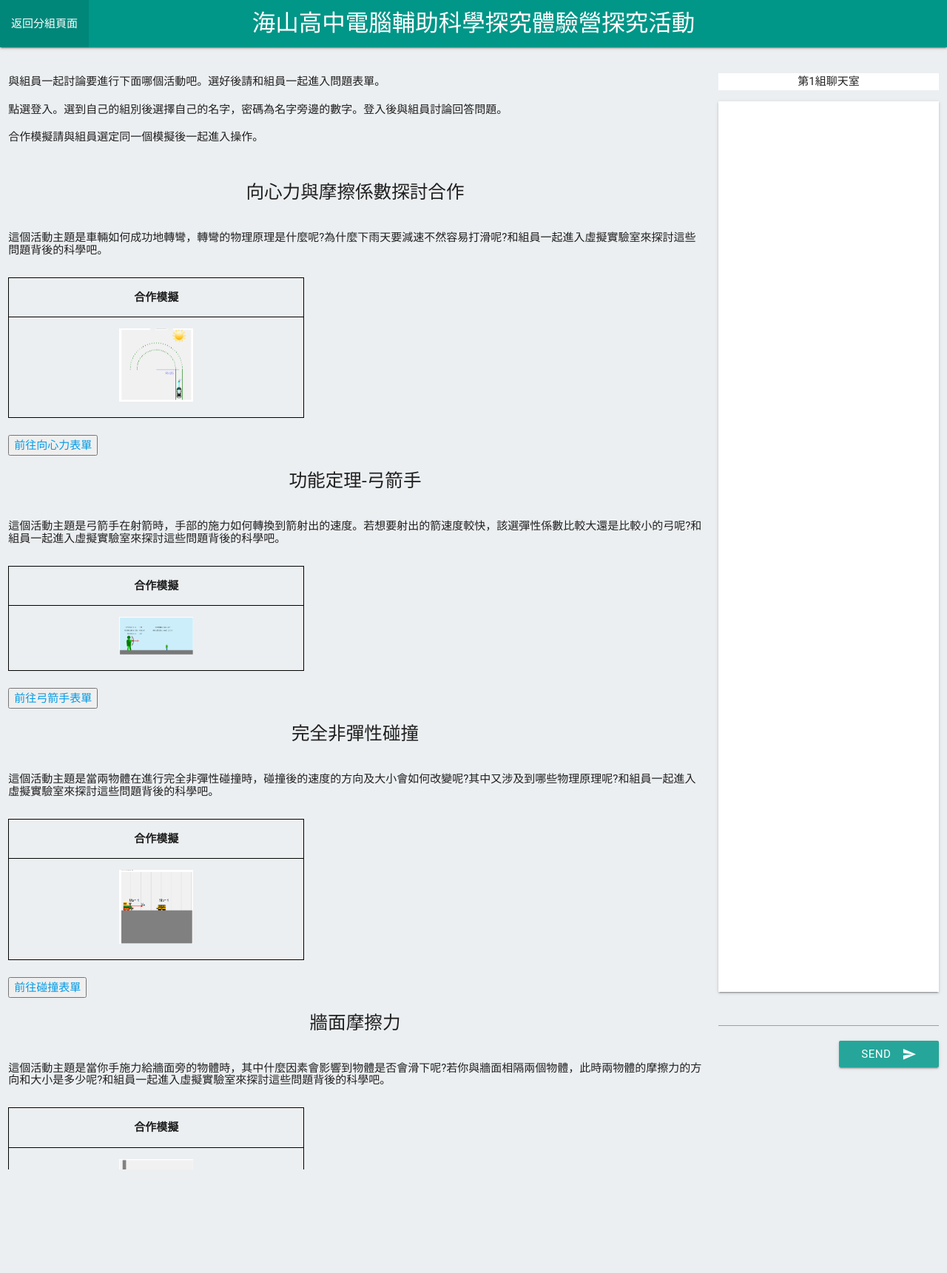
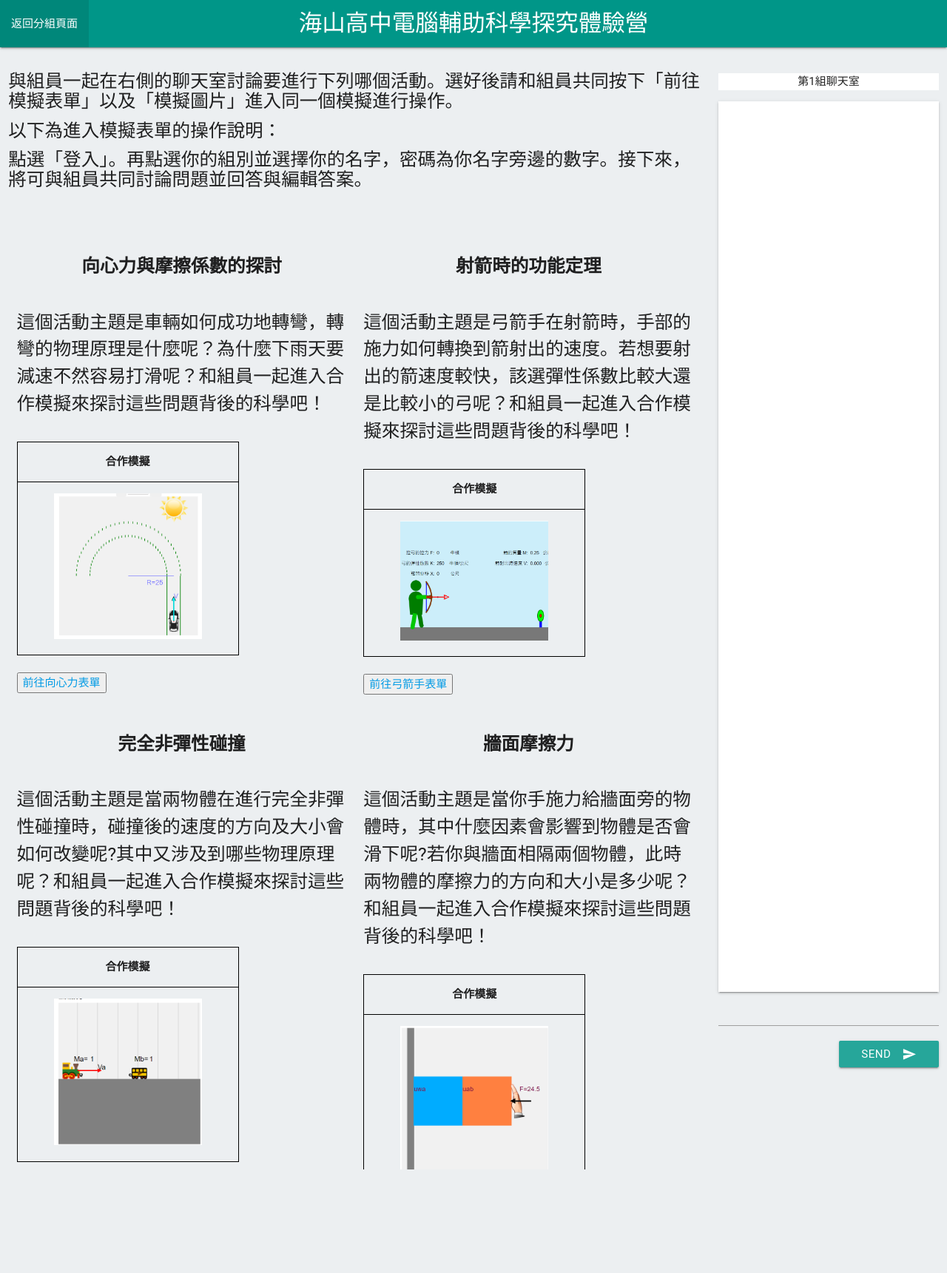
Before and after one commit to z1127000/cosci-activity-Web, a Flask app: page /groupPage/1 in a window 1280 px wide. Shown: the whole page at 74% size. Run offline with Flask 3, Linux system fonts and the light colour scheme; the visitor is signed in with stand-in values (Sample User, id 1); some libraries are stand-ins or nearby versions; some web fonts are replaced.

Commit message:
format update

```diff
--- a/app.py
+++ b/app.py
@@ -62,6 +62,7 @@
         now_users.append(username)
         session['username'] = username
         session['room'] = room
+        socketio.emit('user enter act', {"user":username})
         return redirect(url_for('home'))
 
 @app.route('/home/')
@@ -127,6 +128,7 @@
     room_split = data.get('room').split('_')
     msg_log["user"] = data.get('user')
     msg_log["msg"] = data['message']
+    msg_log["isoTime"] = datetime.datetime.now(tz=tzone).isoformat()
     msg_log["time"] = datetime.datetime.now(tz=tzone)
     if data.get('room') == 'None':
         msg_log["room"] = "全體聊天室"
@@ -154,8 +156,8 @@
             else:
                 all_members.pop(name)
 
-        grouping_log["member_Info"] = all_members
         grouping_log["group_Info"] = all_simu_group_info
+        grouping_log["isoTime"] = datetime.datetime.now(tz=tzone).isoformat()
         grouping_log["time"] = datetime.datetime.now(tz=tzone)
         grouping_msg_collection.insert_one(grouping_log)
 
@@ -182,11 +184,6 @@
                 all_members[username] = group
                 data["position"] = position
 
-                grouping_log["member_Info"] = all_members
-                grouping_log["group_Info"] = all_simu_group_info
-                grouping_log["time"] = datetime.datetime.now(tz=tzone)
-                grouping_msg_collection.insert_one(grouping_log)
-
                 socketio.emit('add new Member', data, to=room)
         elif all_members[username] != group:
             prev_group = all_members[username]
@@ -199,11 +196,6 @@
                 all_simu_group_info[prev_group][prev_position] = ""
                 all_members[username] = group
                 data["position"] = position
-
-                grouping_log["member_Info"] = all_members
-                grouping_log["group_Info"] = all_simu_group_info
-                grouping_log["time"] = datetime.datetime.now(tz=tzone)
-                grouping_msg_collection.insert_one(grouping_log)
 
                 socketio.emit('delete group Member', {"simuNum":simuNum, "group":prev_group, "position":prev_position}, to=room)
                 socketio.emit('add new Member', data, to=room)
@@ -232,6 +224,6 @@
 
 
 if __name__ == '__main__':
-    socketio.run(app, host='0.0.0.0', port=5000, debug=True)
+    socketio.run(app, host='0.0.0.0', port=5000)
 
 #ip:140.115.53.202
--- a/templates/groupPage.html
+++ b/templates/groupPage.html
@@ -16,7 +16,7 @@
             text-align: center;
         }
         table {
-            width: 400px;
+            width: 300px;
         }
         #message-box {
             overflow-y: scroll;
@@ -31,9 +31,6 @@
             height: 87vh;
             overflow-y: scroll;
             word-wrap: break-word;
-        }
-        h5 {
-            text-align: center;
         }
         .tag {
             padding: 6px 10px;
@@ -59,7 +56,7 @@
 <nav>
     <div class="nav-wrapper teal">
         <ul>
-            <li><a class="brand-logo center">海山高中電腦輔助科學探究體驗營探究活動</a></li>
+            <li><a class="brand-logo center">海山高中電腦輔助科學探究體驗營</a></li>
             <li><a href="http://140.115.53.202:5000/group">返回分組頁面</a></li>
         </ul>
     </div>
@@ -68,14 +65,17 @@
         <div class="row">
         </div>
         <div id="link-box-all" class="col s9">
-            <p>與組員一起討論要進行下面哪個活動吧。選好後請和組員一起進入問題表單。</p>
-            <p>點選登入。選到自己的組別後選擇自己的名字，密碼為名字旁邊的數字。登入後與組員討論回答問題。</p>
-            <p>合作模擬請與組員選定同一個模擬後一起進入操作。</p>
+            <h5>與組員一起在右側的聊天室討論要進行下列哪個活動。選好後請和組員共同按下「前往模擬表單」以及「模擬圖片」進入同一個模擬進行操作。</h5>
+            <h5>以下為進入模擬表單的操作說明：</h5>
+            <h5>點選「登入」。再點選你的組別並選擇你的名字，密碼為你名字旁邊的數字。接下來，將可與組員共同討論問題並回答與編輯答案。</h5>
             <br>
-            <div id="link-box1" class="s12">
-                <h5>向心力與摩擦係數探討合作</h5>
             <br>
-                <h6>這個活動主題是車輛如何成功地轉彎，轉彎的物理原理是什麼呢?為什麼下雨天要減速不然容易打滑呢?和組員一起進入虛擬實驗室來探討這些問題背後的科學吧。</h6>
+            <br>
+            <div  class="row">
+                <div id="link-box1" class="col s6">
+                    <h5 style="text-align: center; font-weight: bold;">向心力與摩擦係數的探討</h5>
+                    <br>
+                    <h5 style="line-height: 150%;">這個活動主題是車輛如何成功地轉彎，轉彎的物理原理是什麼呢？為什麼下雨天要減速不然容易打滑呢？和組員一起進入合作模擬來探討這些問題背後的科學吧！</h5>
                     <br>
                     <div class="row">
                         <table>
@@ -87,7 +87,7 @@
                             <tbody>
                                 <tr>
                                     <td>
-                                    <a id="frictionLink" href="#" target="_blank"><img src="/static/frictionSimu.png" alt="第一個合作模擬" width="100"/></a>
+                                        <a id="frictionLink" href="#" target="_blank"><img src="/static/frictionSimu.png" alt="合作模擬" width="200"/></a>
                                     </td>
                                 </tr>
                             </tbody>
@@ -97,10 +97,10 @@
                         <br>
                     </div>
                 </div>
-            <div id="link-box2" class="s12">
-                <h5>功能定理-弓箭手</h5>
+                <div id="link-box2" class="col s6">
+                    <h5 style="text-align: center; font-weight: bold;">射箭時的功能定理</h5>
                     <br>
-                <h6>這個活動主題是弓箭手在射箭時，手部的施力如何轉換到箭射出的速度。若想要射出的箭速度較快，該選彈性係數比較大還是比較小的弓呢?和組員一起進入虛擬實驗室來探討這些問題背後的科學吧。</h6>
+                    <h5 style="line-height: 150%;">這個活動主題是弓箭手在射箭時，手部的施力如何轉換到箭射出的速度。若想要射出的箭速度較快，該選彈性係數比較大還是比較小的弓呢？和組員一起進入合作模擬來探討這些問題背後的科學吧！</h5>
                     <br>
                     <div class="row">
                         <table>
@@ -112,7 +112,7 @@
                             <tbody>
                                 <tr>
                                     <td>
-                                    <a id="archerLink" href="#" target="_blank"><img src="/static/archerSimu.png" alt="第一個合作模擬" width="100"/></a>
+                                        <a id="archerLink" href="#" target="_blank"><img src="/static/archerSimu.png" alt="合作模擬" width="200"/></a>
                                     </td>
                                 </tr>
                             </tbody>
@@ -122,10 +122,12 @@
                         <br>
                     </div>
                 </div>
-            <div id="link-box3" class="s12">
-                <h5>完全非彈性碰撞</h5>
+            </div>
+            <div  class="row">
+                <div id="link-box3" class="col s6">
+                    <h5 style="text-align: center; font-weight: bold;">完全非彈性碰撞</h5>
                     <br>
-                <h6>這個活動主題是當兩物體在進行完全非彈性碰撞時，碰撞後的速度的方向及大小會如何改變呢?其中又涉及到哪些物理原理呢?和組員一起進入虛擬實驗室來探討這些問題背後的科學吧。</h6>
+                    <h5 style="line-height: 150%;">這個活動主題是當兩物體在進行完全非彈性碰撞時，碰撞後的速度的方向及大小會如何改變呢?其中又涉及到哪些物理原理呢？和組員一起進入合作模擬來探討這些問題背後的科學吧！</h5>
                     <br>
                     <div class="row">
                         <table>
@@ -137,7 +139,7 @@
                             <tbody>
                                 <tr>
                                     <td>
-                                    <a id="collisionLink" href="#" target="_blank"><img src="/static/collisionSimu.png" alt="第一個合作模擬" width="100"/></a>
+                                        <a id="collisionLink" href="#" target="_blank"><img src="/static/collisionSimu.png" alt="合作模擬" width="200"/></a>
                                     </td>
                                 </tr>
                             </tbody>
@@ -147,10 +149,10 @@
                         <br>
                     </div>
                 </div>
-            <div id="link-box3" class="s12">
-                <h5>牆面摩擦力</h5>
+                <div id="link-box3" class="col s6">
+                    <h5 style="text-align: center; font-weight: bold;">牆面摩擦力</h5>
                     <br>
-                <h6>這個活動主題是當你手施力給牆面旁的物體時，其中什麼因素會影響到物體是否會滑下呢?若你與牆面相隔兩個物體，此時兩物體的摩擦力的方向和大小是多少呢?和組員一起進入虛擬實驗室來探討這些問題背後的科學吧。</h6>
+                    <h5 style="line-height: 150%;">這個活動主題是當你手施力給牆面旁的物體時，其中什麼因素會影響到物體是否會滑下呢?若你與牆面相隔兩個物體，此時兩物體的摩擦力的方向和大小是多少呢？和組員一起進入合作模擬來探討這些問題背後的科學吧！</h5>
                     <br>
                     <div class="row">
                         <table>
@@ -162,7 +164,7 @@
                             <tbody>
                                 <tr>
                                     <td>
-                                    <a id="wallfrictionLink" href="#" target="_blank"><img src="/static/wallfrictionSimu.png" alt="第一個合作模擬" width="100"/></a>
+                                        <a id="wallfrictionLink" href="#" target="_blank"><img src="/static/wallfrictionSimu.png" alt="合作模擬" width="200"/></a>
                                     </td>
                                 </tr>
                             </tbody>
@@ -170,6 +172,7 @@
                         <br>
                         <a href="https://cosci.tw/logInActivity/?gn=GTD3F6935349&actType=0" target="_blank"><button id="btn_toAct_1">前往牆面摩擦力表單</button></a>
                         <br>
+                    </div>
                 </div>
             </div>
         </div>
```
Also changed, not shown: templates/group.html (+38 -34 lines), templates/home.html (+35 -17 lines), templates/index.html (+15 -2 lines), static/archerSimu.png. Lines whose indentation alone changed are shown as unchanged.
